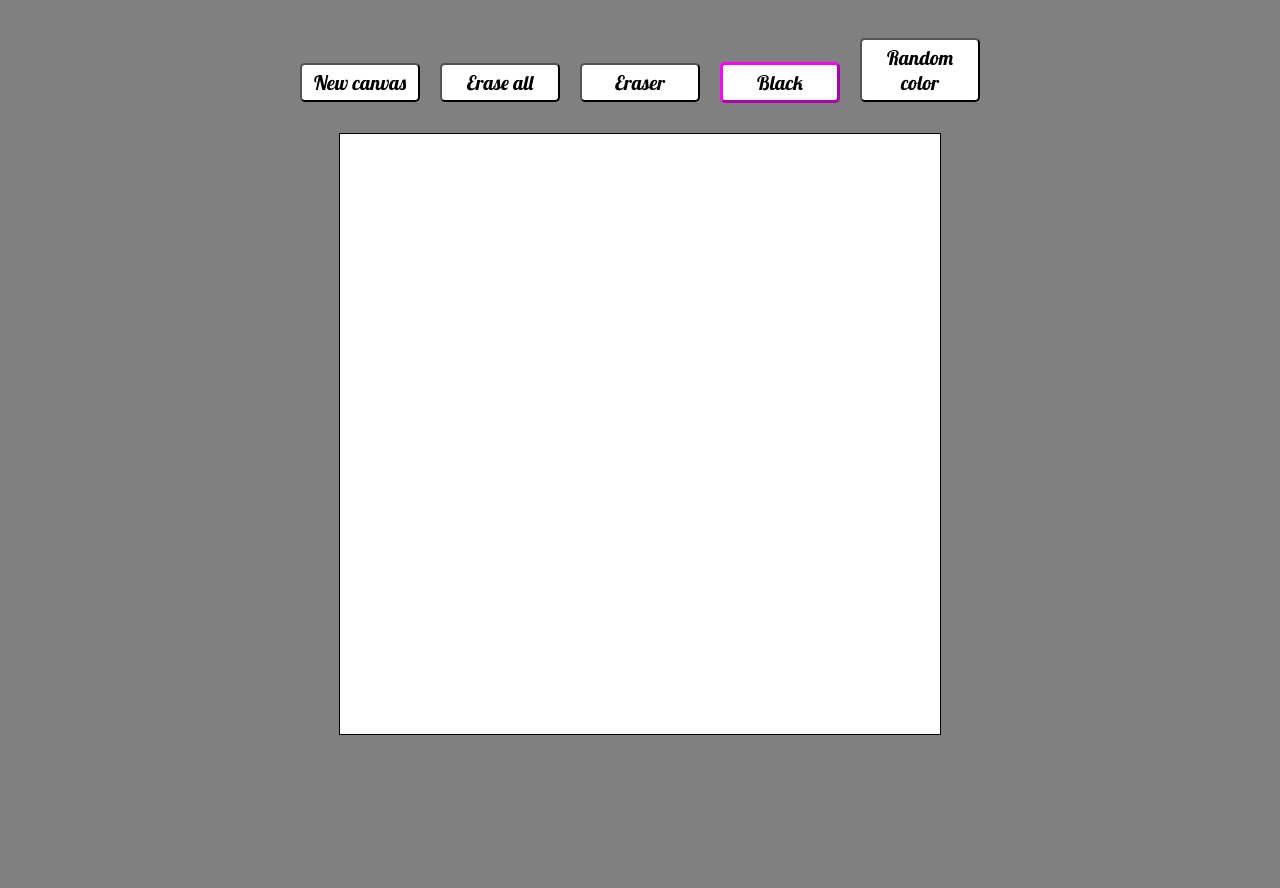
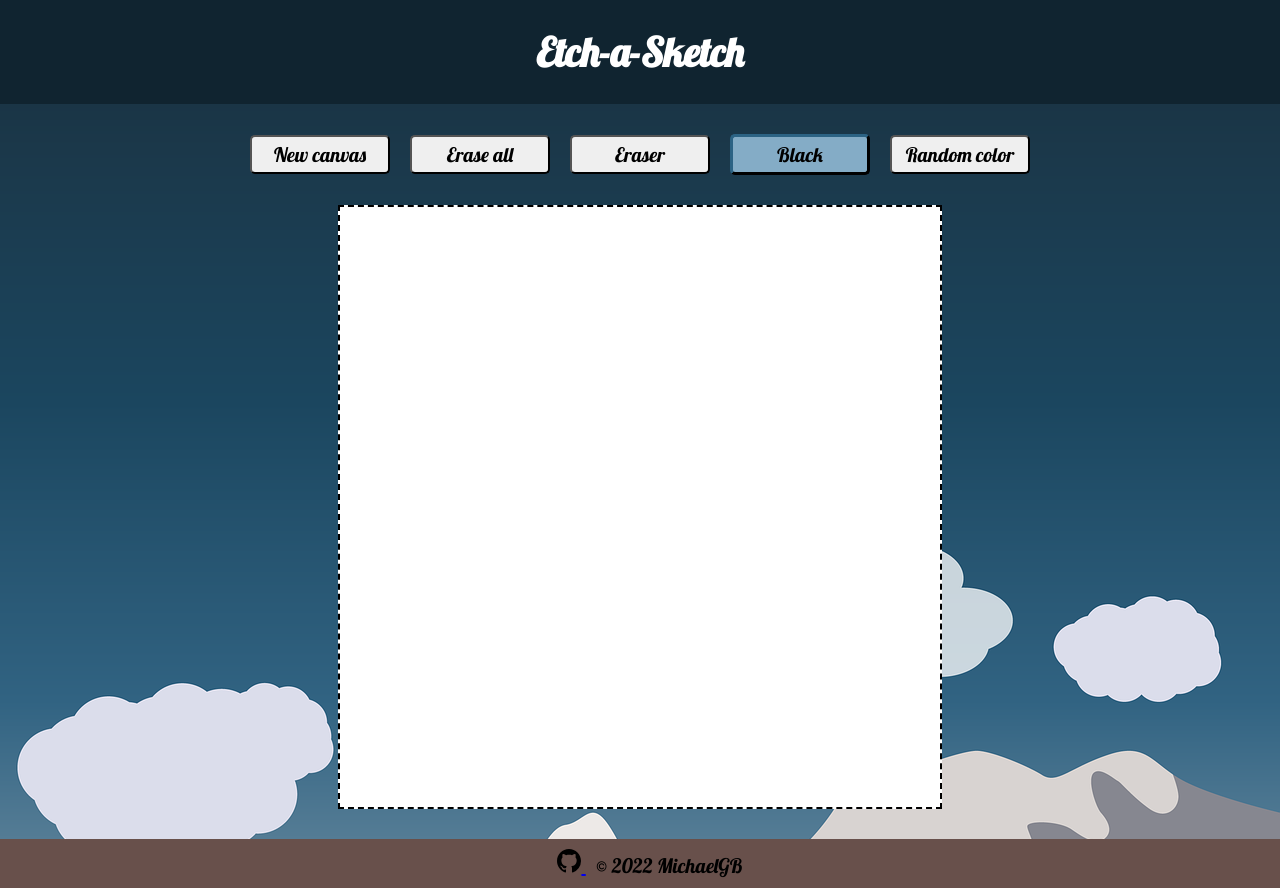
Before and after one commit to MichaelGB96/Etch-a-Sketch, a plain HTML site: page index.html in a window 1280 px wide. Before the commit the page ends 800 px from the top, so only its background shows below. Drawn offline with Linux system fonts and the light colour scheme.

Commit message:
Add background image and make it pretier.

```diff
--- a/index.html
+++ b/index.html
@@ -9,8 +9,23 @@
     <script src="script.js" defer></script>
 </head>
 <body>
-    <div class="container">
+    <div class="header">
+        <h1>Etch-a-Sketch</h1>
+    </div>
+    <div class="main">
+        <div class="container">
 
+        </div>
+    </div>
+    <div class="footer">
+        <a title="rpsGame" href="#">
+            <svg aria-hidden="true" height="24" viewBox="0 0 16 16" version="1.1" width="24" data-view-component="true" class="octicon octicon-mark-github">
+                <path fill-rule="evenodd" d="M8 0C3.58 0 0 3.58 0 8c0 3.54 2.29 6.53 5.47 7.59.4.07.55-.17.55-.38 0-.19-.01-.82-.01-1.49-2.01.37-2.53-.49-2.69-.94-.09-.23-.48-.94-.82-1.13-.28-.15-.68-.52-.01-.53.63-.01 1.08.58 1.23.82.72 1.21 1.87.87 2.33.66.07-.52.28-.87.51-1.07-1.78-.2-3.64-.89-3.64-3.95 0-.87.31-1.59.82-2.15-.08-.2-.36-1.02.08-2.12 0 0 .67-.21 2.2.82.64-.18 1.32-.27 2-.27.68 0 1.36.09 2 .27 1.53-1.04 2.2-.82 2.2-.82.44 1.1.16 1.92.08 2.12.51.56.82 1.27.82 2.15 0 3.07-1.87 3.75-3.65 3.95.29.25.54.73.54 1.48 0 1.07-.01 1.93-.01 2.2 0 .21.15.46.55.38A8.013 8.013 0 0016 8c0-4.42-3.58-8-8-8z"></path>
+            </svg>
+        </a>
+        <span class="footerText">
+            © 2022 MichaelGB
+        </span>
     </div>
 </body>
 </html>
--- a/script.js
+++ b/script.js
@@ -1,6 +1,6 @@
 const container = document.querySelector('.container');
 let divs = [];
-let maxSideSq = 16;
+let maxSideSq = 4;
 
 function createGrid() {
     for (i=0; i<maxSideSq; i++) {
@@ -47,7 +47,9 @@ function paintRandom() {
     pencilMixBtn.classList.add('selectedBtn');
     divs.forEach(div => {
         div.addEventListener('mouseenter', e => {
-                e.target.style.backgroundColor = randomizeRGB();
+            console.log(e.target.style.backgroundColor)
+            e.target.style.backgroundColor = randomizeRGB();
+            console.log(e.target.style.backgroundColor)
         })
     })
 }
@@ -81,9 +83,9 @@ function randomizeRGB() {
 }
 
 
-let body = document.querySelector('body');
+let main = document.querySelector('.main');
 let buttons = document.createElement('div');
-body.insertBefore(buttons, body.children[0])
+main.insertBefore(buttons, main.children[0])
 let resetBtn = document.createElement('button');
 buttons.appendChild(resetBtn)
 resetBtn.textContent = 'New canvas'
@@ -108,7 +110,7 @@ pencilMixBtn.addEventListener('click', paintRandom)
 
 function resetGrid() {
     deleteGrid()
-    userSideSqSelection = prompt('Set the numer of squares per side for the new grid (max 100 squares per side)', 16)
+    userSideSqSelection = prompt('Set the number of squares per side for the new grid (max 100 squares per side)', 16)
     if (userSideSqSelection>100) {
         maxSideSq = 100;
     } else {
@@ -119,17 +121,17 @@ function resetGrid() {
 }
 
 // hovering effect for the buttons
-buttonsList = [resetBtn, eraseAllBtn, eraseBtn, pencilBtn];
+buttonsList = [resetBtn, eraseAllBtn, eraseBtn, pencilBtn, pencilMixBtn];
 
 buttonsList.forEach(button => {
     button.addEventListener('mouseenter', e=> {
-        e.target.style.backgroundColor = '#ccc'
+        e.target.classList.add('hoveredBtn')
     })
 })
 
 buttonsList.forEach(button => {
     button.addEventListener('mouseleave', e=> {
-        e.target.style.backgroundColor = 'white'
+        e.target.classList.remove('hoveredBtn')
     })
 })
 
--- a/style.css
+++ b/style.css
@@ -3,15 +3,33 @@
 body {
    display: flex;
    flex-direction: column;
-   align-items: center;
+   justify-content: space-between;
+   height: 100vmin;
+   background-image: url(./nature1280.png);
    background-color: gray;
+   font-family: 'Lobster', cursive;
+   margin: 0px;
+}
+
+.main {
+    display: flex;
+    flex-direction: column;
+    align-items: center;
+}
+
+.header {
+    color: white;
+    background-color: rgb(16, 36, 48);
+    width: 100vmax;
+    text-align: center;
+    font-size: 1.25em;
 }
 
 .container {
     background-color: white;
     height: 600px;
     width: 600px;
-    border: 1px solid black;
+    border: 2px dashed black;
     display: flex;
     flex-direction: column;
     justify-content:space-evenly;
@@ -34,20 +52,38 @@ body {
 }
 
 /* div {
-    border: 1px  dotted black;
+    border: 1px  dotted green;
 } */
 
 button {
-    width: 120px;
+    width: 140px;
     margin: 30px 10px;
     font-family: 'Lobster', cursive;
     font-size: 20px;
     color: black;
     padding: 5px;
-    background-color: white;
+    /* background-color: white; */
     border-radius: 5px;
 }
 
 .selectedBtn {
-    border: 3px outset #f0f;
+    border: 3px outset rgb(16, 36, 48);
+    background-color: rgb(132,172,198);
 }
+
+.hoveredBtn {
+    background-color: rgb(132,172,198);
+}
+
+.footer {
+    background-color: rgb(104, 80, 75);
+    padding: 10px;
+    width:100vmax;
+    text-align: center;
+    margin-top: 30px;
+    font-size: 20px;
+}
+
+.footerText {
+    margin-left: 10px;
+}
```
Also changed, not shown: nature1280.png (added).
